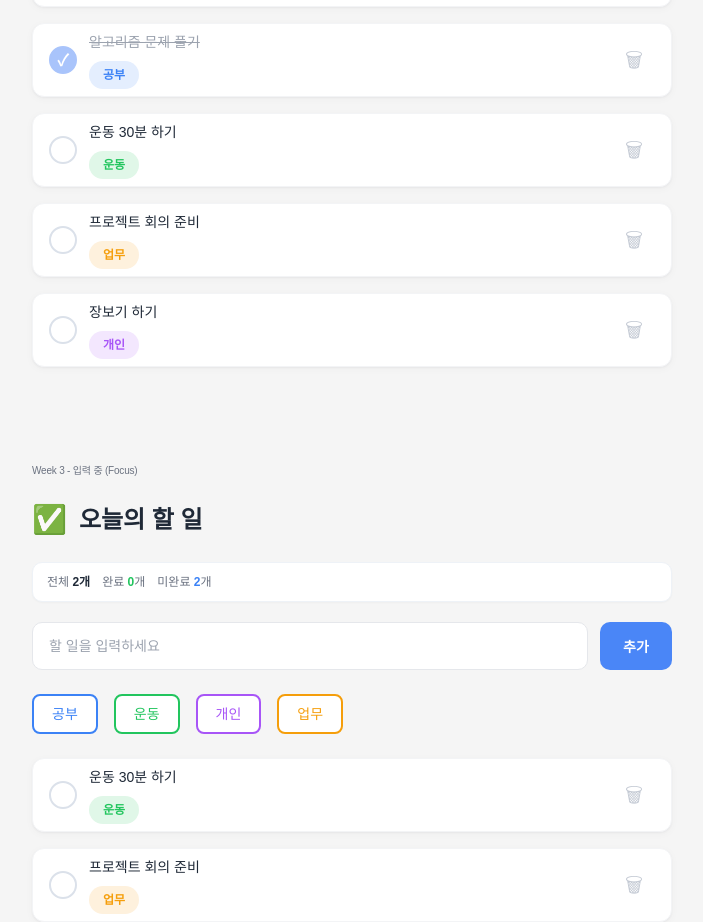
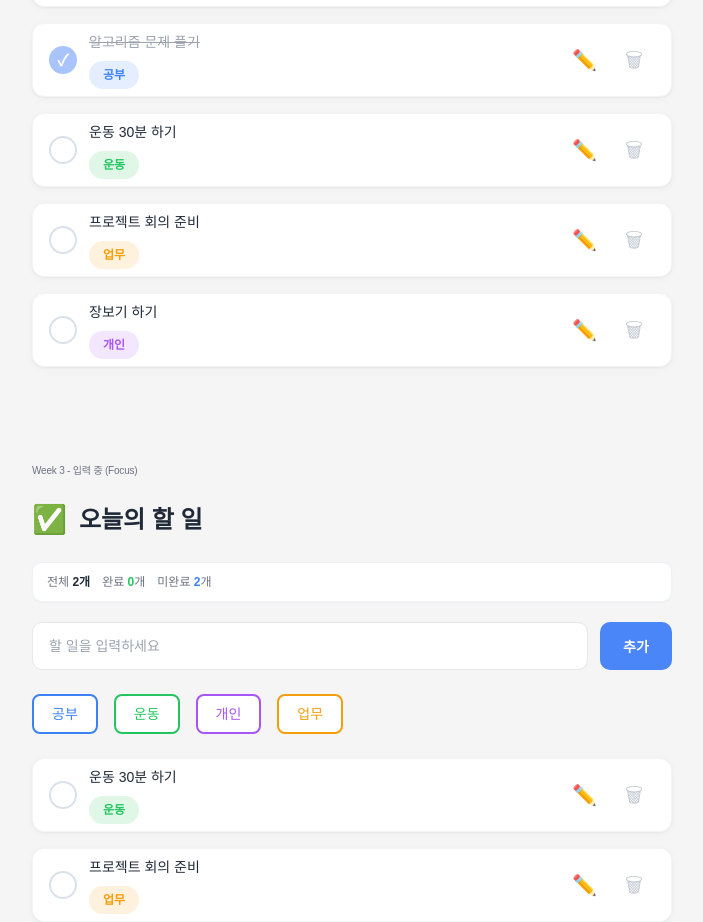
Before and after one commit to IT-Cotato/13th-Frontend-Assignment, a React (Vite) app in the folder week1/: page / in a window 1280 px wide. Shown: the part 410-1332 px from the top of the page, without its empty margins (288-991 px from the left). Built offline with nearby package versions, Linux system fonts and the light colour scheme; a web font is replaced by a local one.

Commit message:
feat: 할 일 인라인 수정 기능 추가

```diff
--- a/week1/src/App.tsx
+++ b/week1/src/App.tsx
@@ -15,9 +15,13 @@ export default function App() {
   const [todoItems, setTodoItems] = useState(initialTodoItems);
   const [newTodo, setNewTodo] = useState("");
   const [newCategory, setNewCategory] = useState<TodoCategory>("study");
+  const [editingTodoId, setEditingTodoId] = useState<number | null>(null);
+  const [editingTodoText, setEditingTodoText] = useState("");
   const [focusItems, setFocusItems] = useState(focusPreviewItems);
   const [focusTodo, setFocusTodo] = useState("");
   const [focusCategory, setFocusCategory] = useState<TodoCategory>("exercise");
+  const [editingFocusId, setEditingFocusId] = useState<number | null>(null);
+  const [editingFocusText, setEditingFocusText] = useState("");
 
   function handleToggle(id: number) {
     setTodoItems((currentItems) =>
@@ -29,6 +33,37 @@ export default function App() {
 
   function handleDelete(id: number) {
     setTodoItems((currentItems) => currentItems.filter((item) => item.id !== id));
+
+    if (editingTodoId === id) {
+      setEditingTodoId(null);
+      setEditingTodoText("");
+    }
+  }
+
+  function handleEditStart(id: number, text: string) {
+    setEditingTodoId(id);
+    setEditingTodoText(text);
+  }
+
+  function handleEditCancel() {
+    setEditingTodoId(null);
+    setEditingTodoText("");
+  }
+
+  function handleEditSave(id: number) {
+    const trimmedTodo = editingTodoText.trim();
+
+    if (!trimmedTodo) {
+      return;
+    }
+
+    setTodoItems((currentItems) =>
+      currentItems.map((item) =>
+        item.id === id ? { ...item, text: trimmedTodo } : item
+      )
+    );
+    setEditingTodoId(null);
+    setEditingTodoText("");
   }
 
   function handleFocusToggle(id: number) {
@@ -41,6 +76,37 @@ export default function App() {
 
   function handleFocusDelete(id: number) {
     setFocusItems((currentItems) => currentItems.filter((item) => item.id !== id));
+
+    if (editingFocusId === id) {
+      setEditingFocusId(null);
+      setEditingFocusText("");
+    }
+  }
+
+  function handleFocusEditStart(id: number, text: string) {
+    setEditingFocusId(id);
+    setEditingFocusText(text);
+  }
+
+  function handleFocusEditCancel() {
+    setEditingFocusId(null);
+    setEditingFocusText("");
+  }
+
+  function handleFocusEditSave(id: number) {
+    const trimmedTodo = editingFocusText.trim();
+
+    if (!trimmedTodo) {
+      return;
+    }
+
+    setFocusItems((currentItems) =>
+      currentItems.map((item) =>
+        item.id === id ? { ...item, text: trimmedTodo } : item
+      )
+    );
+    setEditingFocusId(null);
+    setEditingFocusText("");
   }
 
   function handleAdd(event: FormEvent<HTMLFormElement>) {
@@ -143,7 +209,17 @@ export default function App() {
                   </button>
                 ))}
               </div>
-              <TodoList items={todoItems} onToggle={handleToggle} onDelete={handleDelete} />
+              <TodoList
+                items={todoItems}
+                editingId={editingTodoId}
+                editingText={editingTodoText}
+                onEditingTextChange={setEditingTodoText}
+                onEditStart={handleEditStart}
+                onEditSave={handleEditSave}
+                onEditCancel={handleEditCancel}
+                onToggle={handleToggle}
+                onDelete={handleDelete}
+              />
             </div>
           </section>
 
@@ -194,6 +270,12 @@ export default function App() {
               </div>
               <TodoList
                 items={focusItems}
+                editingId={editingFocusId}
+                editingText={editingFocusText}
+                onEditingTextChange={setEditingFocusText}
+                onEditStart={handleFocusEditStart}
+                onEditSave={handleFocusEditSave}
+                onEditCancel={handleFocusEditCancel}
                 onToggle={handleFocusToggle}
                 onDelete={handleFocusDelete}
               />
--- a/week1/src/components/TodoCard.tsx
+++ b/week1/src/components/TodoCard.tsx
@@ -11,13 +11,64 @@ interface TodoCardProps {
   text: string;
   checked: boolean;
   category: TodoCategory;
+  isEditing?: boolean;
+  editingText?: string;
+  onEditingTextChange?: (text: string) => void;
+  onEditStart?: () => void;
+  onEditSave?: () => void;
+  onEditCancel?: () => void;
   onToggle: () => void;
   onDelete?: () => void;
 }
 
-export default function TodoCard({ text, checked, category, onToggle, onDelete }: TodoCardProps) {
+export default function TodoCard({
+  text,
+  checked,
+  category,
+  isEditing = false,
+  editingText = "",
+  onEditingTextChange,
+  onEditStart,
+  onEditSave,
+  onEditCancel,
+  onToggle,
+  onDelete,
+}: TodoCardProps) {
   return (
-    <div className={`todo-item ${checked ? "is-checked" : ""}`}>
+    <div className={`todo-item ${checked ? "is-checked" : ""} ${isEditing ? "is-editing" : ""}`}>
+      {isEditing ? (
+        <>
+          <div className="todo-edit-row">
+            <span className={`todo-checkbox ${checked ? "is-checked" : ""}`} aria-hidden="true">
+              {checked ? "✓" : ""}
+            </span>
+            <input
+              className="todo-edit-input"
+              type="text"
+              value={editingText}
+              onChange={(event) => onEditingTextChange?.(event.target.value)}
+              aria-label={`${text} 수정`}
+              autoFocus
+            />
+            <div className="todo-edit-actions">
+              <button
+                type="button"
+                className="todo-save-button"
+                onClick={onEditSave}
+                disabled={!editingText.trim()}
+              >
+                저장
+              </button>
+              <button type="button" className="todo-cancel-button" onClick={onEditCancel}>
+                취소
+              </button>
+            </div>
+          </div>
+          <span className={`todo-category-badge is-${category}`}>
+            {CATEGORY_LABELS[category]}
+          </span>
+        </>
+      ) : (
         <label className="todo-item-main">
           <input
             type="checkbox"
@@ -35,11 +86,24 @@ export default function TodoCard({ text, checked, category, onToggle, onDelete }
             </span>
           </span>
         </label>
+      )}
 
+      {!isEditing ? (
+        <div className="todo-actions">
+          {onEditStart ? (
+            <button
+              type="button"
+              className="todo-icon-button"
+              onClick={onEditStart}
+              aria-label={`${text} 수정`}
+            >
+              ✏️
+            </button>
+          ) : null}
           {onDelete ? (
             <button
               type="button"
-          className="todo-delete-button"
+              className="todo-icon-button"
               onClick={onDelete}
               aria-label={`${text} 삭제`}
             >
@@ -47,5 +111,7 @@ export default function TodoCard({ text, checked, category, onToggle, onDelete }
             </button>
           ) : null}
         </div>
+      ) : null}
+    </div>
   );
 }
--- a/week1/src/components/TodoList.tsx
+++ b/week1/src/components/TodoList.tsx
@@ -3,11 +3,27 @@ import TodoCard from "./TodoCard";
 
 interface TodoListProps {
   items: TodoItem[];
+  editingId?: number | null;
+  editingText?: string;
+  onEditingTextChange?: (text: string) => void;
+  onEditStart?: (id: number, text: string) => void;
+  onEditSave?: (id: number) => void;
+  onEditCancel?: () => void;
   onToggle: (id: number) => void;
   onDelete?: (id: number) => void;
 }
 
-export default function TodoList({ items, onToggle, onDelete }: TodoListProps) {
+export default function TodoList({
+  items,
+  editingId = null,
+  editingText = "",
+  onEditingTextChange,
+  onEditStart,
+  onEditSave,
+  onEditCancel,
+  onToggle,
+  onDelete,
+}: TodoListProps) {
   if (items.length === 0) {
     return (
       <div className="todo-empty-state" role="status" aria-live="polite">
@@ -24,6 +40,12 @@ export default function TodoList({ items, onToggle, onDelete }: TodoListProps) {
             text={item.text}
             checked={item.checked}
             category={item.category}
+            isEditing={editingId === item.id}
+            editingText={editingText}
+            onEditingTextChange={onEditingTextChange}
+            onEditStart={onEditStart ? () => onEditStart(item.id, item.text) : undefined}
+            onEditSave={onEditSave ? () => onEditSave(item.id) : undefined}
+            onEditCancel={onEditCancel}
             onToggle={() => onToggle(item.id)}
             onDelete={onDelete ? () => onDelete(item.id) : undefined}
           />
--- a/week1/styles.css
+++ b/week1/styles.css
@@ -324,6 +324,21 @@ body {
   color: var(--text-subtle);
 }
 
+.todo-item.is-editing {
+  display: flex;
+  width: min(640px, 100%);
+  height: 107.4px;
+  padding: 16px;
+  flex-direction: column;
+  align-items: flex-start;
+  flex-shrink: 0;
+  gap: 12px;
+  border: 0;
+  border-radius: 12px;
+  background: #fff;
+  box-shadow: 0 1px 3px 0 rgba(0, 0, 0, 0.1);
+}
+
 .todo-checkbox {
   width: 28px;
   height: 28px;
@@ -408,7 +423,14 @@ body {
   text-decoration-line: line-through;
 }
 
-.todo-delete-button {
+.todo-actions {
+  flex: 0 0 auto;
+  display: inline-flex;
+  align-items: center;
+  gap: 12px;
+}
+
+.todo-icon-button {
   flex: 0 0 auto;
   border: 0;
   background: transparent;
@@ -420,12 +442,91 @@ body {
   transition: color 0.2s ease, transform 0.2s ease;
 }
 
-.todo-delete-button:hover {
+.todo-icon-button:hover {
   color: #94a3b8;
   transform: scale(1.04);
 }
 
-.todo-delete-button:focus-visible,
+.todo-edit-row {
+  display: flex;
+  align-items: center;
+  gap: 12px;
+  align-self: stretch;
+}
+
+.todo-item.is-editing > .todo-category-badge {
+  margin-left: 40px;
+}
+
+.todo-edit-input {
+  display: flex;
+  align-items: center;
+  width: 100%;
+  min-width: 0;
+  height: 41px;
+  padding: 8px 12px;
+  border: 2px solid #3b82f6;
+  border-radius: 8px;
+  background: rgba(255, 255, 255, 0);
+  color: var(--text-main);
+  font: inherit;
+  font-size: 14px;
+  line-height: 21px;
+  outline: none;
+  box-shadow: 0 0 0 4px #3b82f6;
+}
+
+.todo-edit-actions {
+  flex: 0 0 auto;
+  display: inline-flex;
+  align-items: center;
+  gap: 8px;
+}
+
+.todo-save-button,
+.todo-cancel-button {
+  min-width: 58px;
+  height: 41px;
+  padding: 0 16px;
+  border-radius: 8px;
+  font: inherit;
+  font-size: 14px;
+  font-weight: 600;
+  cursor: pointer;
+  transition: transform 0.15s ease, filter 0.2s ease, background-color 0.2s ease;
+}
+
+.todo-save-button {
+  border: 0;
+  background: var(--blue);
+  color: var(--white);
+}
+
+.todo-save-button:disabled {
+  cursor: not-allowed;
+  filter: grayscale(0.2);
+  opacity: 0.55;
+}
+
+.todo-cancel-button {
+  border: 2px solid #dfe3ea;
+  background: var(--white);
+  color: #6b7280;
+}
+
+.todo-save-button:hover:not(:disabled),
+.todo-cancel-button:hover {
+  filter: brightness(0.97);
+}
+
+.todo-save-button:active:not(:disabled),
+.todo-cancel-button:active {
+  transform: translateY(1px);
+}
+
+.todo-icon-button:focus-visible,
+.todo-save-button:focus-visible,
+.todo-cancel-button:focus-visible,
 .todo-add-button:focus-visible {
   outline: 2px solid var(--blue);
   outline-offset: 2px;
@@ -435,6 +536,10 @@ body {
   outline: 2px solid var(--blue);
   outline-offset: 2px;
   border-radius: 12px;
+}
+
+.todo-item-main-edit:focus-within {
+  outline: none;
 }
 
 @media (max-width: 768px) {
@@ -463,4 +568,13 @@ body {
   .todo-add-button {
     flex-basis: 64px;
   }
+
+  .todo-item.is-editing {
+    flex-direction: column;
+  }
+
+  .todo-edit-actions {
+    width: 100%;
+    justify-content: flex-end;
+  }
 }
```
Lines whose indentation alone changed are shown as unchanged.
